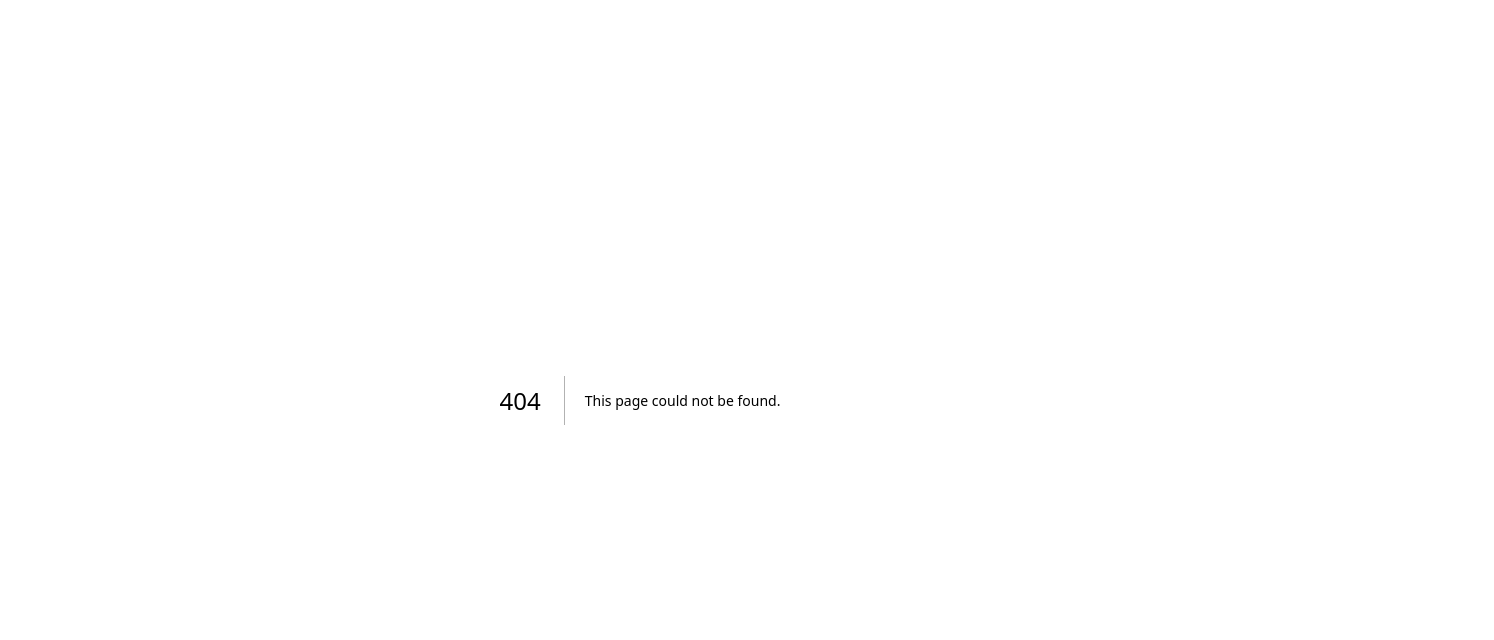
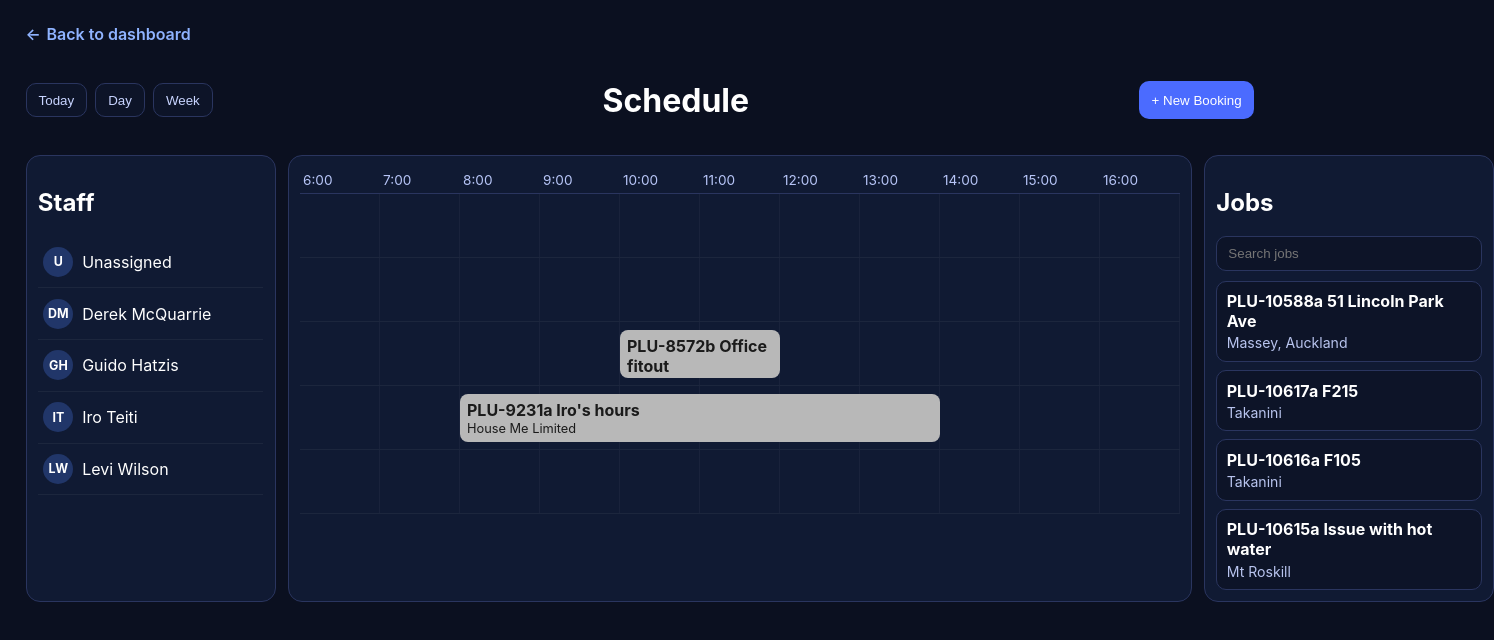
Before and after one commit to plumbedup-wq/Tradepilot, a Next.js app: page /schedule in a window 1280 px wide. Before the commit this address had no page. Shown: the top 640 px of the page, 1494 px wide, since content can reach past the window. Built offline with nearby package versions, Linux system fonts and the light colour scheme.

Commit message:
Add scheduling schema and calendar UI foundation

```diff
--- a/app/dashboard/page.tsx
+++ b/app/dashboard/page.tsx
@@ -18,7 +18,7 @@ export default async function DashboardPage() {
       <section className="card">
         <h1>Dashboard</h1>
         <p>You are signed in as {user.email}.</p>
-        <div style={{display:"grid",gap:"0.5rem"}}><Link href="/settings/users" className="form-btn" style={{textAlign:"center",textDecoration:"none"}}>Manage Users</Link><LogoutButton /></div>
+        <div style={{display:"grid",gap:"0.5rem"}}><Link href="/settings/users" className="form-btn" style={{textAlign:"center",textDecoration:"none"}}>Manage Users</Link><Link href="/schedule" className="form-btn" style={{textAlign:"center",textDecoration:"none"}}>Open Schedule</Link><LogoutButton /></div>
       </section>
     </main>
   );
--- a/app/globals.css
+++ b/app/globals.css
@@ -35,3 +35,22 @@ input { background: #0d1428; color: #fff; }
 .perm-item { display:flex; align-items:center; gap:.55rem; border:1px solid #2a355f; border-radius:10px; padding:.6rem .7rem; background:#0d1428; }
 .back-link { display:inline-flex; align-items:center; gap:.35rem; color:#8fb3ff; text-decoration:none; margin-bottom:.45rem; font-weight:600; }
 .back-link:hover { color:#bfd1ff; }
+.schedule-page { width:min(1400px, 96vw); margin:1.5rem auto; }
+.schedule-toolbar { display:flex; align-items:center; justify-content:space-between; margin:.5rem 0 .9rem; }
+.schedule-toolbar .left, .schedule-toolbar .right { display:flex; gap:.5rem; }
+.ghost-btn { border:1px solid #2a355f; background:#0d1428; color:#c8d4ff; border-radius:10px; padding:.55rem .75rem; }
+.scheduler-shell { display:grid; grid-template-columns: 250px 1fr 290px; gap:.75rem; }
+.staff-col, .jobs-col, .grid-col { background:#101a33; border:1px solid #2a355f; border-radius:14px; padding:.7rem; }
+.staff-row { display:flex; align-items:center; gap:.55rem; padding:.65rem .35rem; border-bottom:1px solid rgba(255,255,255,.05); }
+.avatar { width:30px; height:30px; border-radius:999px; background:#213669; display:grid; place-items:center; font-size:.78rem; font-weight:700; }
+.time-header { display:grid; grid-template-columns: repeat(11, minmax(80px, 1fr)); gap:0; color:#b7c5f7; font-size:.85rem; }
+.time-header > div { padding:.3rem .2rem; border-bottom:1px solid #2a355f; }
+.rows-wrap { display:grid; }
+.lane { position:relative; display:grid; grid-template-columns: repeat(11, minmax(80px, 1fr)); min-height:64px; border-bottom:1px solid rgba(255,255,255,.05); }
+.cell { border-right:1px solid rgba(255,255,255,.04); }
+.block { position:absolute; top:8px; height:48px; background:#b8b8b8; color:#1b1b1b; border-radius:8px; padding:.35rem .45rem; overflow:hidden; }
+.block p { margin:.1rem 0 0; font-size:.8rem; }
+.jobs-col input { width:100%; background:#0d1428; color:#fff; border:1px solid #2a355f; border-radius:10px; padding:.55rem .7rem; }
+.job-list { display:grid; gap:.5rem; margin-top:.6rem; max-height:540px; overflow:auto; }
+.job-card { background:#0d1428; border:1px solid #2a355f; border-radius:10px; padding:.6rem; }
+.job-card p { margin:.2rem 0 0; color:#b8c4ee; font-size:.88rem; }
--- /dev/null
+++ b/app/schedule/page.tsx
@@ -0,0 +1,81 @@
+import { BackLink } from '@/components/back-link';
+import { jobQueue, scheduleBlocks, staffLanes } from '@/lib/scheduling/mock-data';
+
+const hours = Array.from({ length: 11 }, (_, i) => i + 6);
+
+export default function SchedulePage() {
+  return (
+    <main className="schedule-page">
+      <BackLink href="/dashboard" label="Back to dashboard" />
+      <div className="schedule-toolbar">
+        <div className="left">
+          <button type="button" className="ghost-btn">Today</button>
+          <button type="button" className="ghost-btn">Day</button>
+          <button type="button" className="ghost-btn">Week</button>
+        </div>
+        <h1>Schedule</h1>
+        <div className="right">
+          <button type="button" className="form-btn">+ New Booking</button>
+        </div>
+      </div>
+
+      <section className="scheduler-shell">
+        <aside className="staff-col">
+          <h2>Staff</h2>
+          {staffLanes.map((lane) => (
+            <div className="staff-row" key={lane.id}>
+              <span className="avatar">{lane.initials}</span>
+              <span>{lane.name}</span>
+            </div>
+          ))}
+        </aside>
+
+        <div className="grid-col">
+          <div className="time-header">
+            {hours.map((h) => (
+              <div key={h}>{h}:00</div>
+            ))}
+          </div>
+
+          <div className="rows-wrap">
+            {staffLanes.map((lane) => (
+              <div key={lane.id} className="lane">
+                {hours.map((h) => (
+                  <div key={h} className="cell" />
+                ))}
+                {scheduleBlocks
+                  .filter((block) => block.staffId === lane.id)
+                  .map((block) => (
+                    <article
+                      key={block.id}
+                      className="block"
+                      style={{
+                        left: `${((block.startHour - 6) / hours.length) * 100}%`,
+                        width: `${((block.endHour - block.startHour) / hours.length) * 100}%`
+                      }}
+                    >
+                      <strong>{block.title}</strong>
+                      <p>{block.subtitle}</p>
+                    </article>
+                  ))}
+              </div>
+            ))}
+          </div>
+        </div>
+
+        <aside className="jobs-col">
+          <h2>Jobs</h2>
+          <input placeholder="Search jobs" type="search" />
+          <div className="job-list">
+            {jobQueue.map((job) => (
+              <article className="job-card" key={job.id}>
+                <strong>{job.code} {job.title}</strong>
+                <p>{job.address}</p>
+              </article>
+            ))}
+          </div>
+        </aside>
+      </section>
+    </main>
+  );
+}
--- /dev/null
+++ b/lib/scheduling/mock-data.ts
@@ -0,0 +1,52 @@
+export type StaffLane = { id: string; initials: string; name: string };
+
+export type ScheduleBlock = {
+  id: string;
+  staffId: string;
+  startHour: number;
+  endHour: number;
+  title: string;
+  subtitle: string;
+};
+
+export type JobQueueItem = {
+  id: string;
+  code: string;
+  title: string;
+  address: string;
+  assignee?: string;
+};
+
+export const staffLanes: StaffLane[] = [
+  { id: 'unassigned', initials: 'U', name: 'Unassigned' },
+  { id: 's1', initials: 'DM', name: 'Derek McQuarrie' },
+  { id: 's2', initials: 'GH', name: 'Guido Hatzis' },
+  { id: 's3', initials: 'IT', name: 'Iro Teiti' },
+  { id: 's4', initials: 'LW', name: 'Levi Wilson' }
+];
+
+export const scheduleBlocks: ScheduleBlock[] = [
+  {
+    id: 'a1',
+    staffId: 's3',
+    startHour: 8,
+    endHour: 14,
+    title: 'PLU-9231a Iro\'s hours',
+    subtitle: 'House Me Limited'
+  },
+  {
+    id: 'a2',
+    staffId: 's2',
+    startHour: 10,
+    endHour: 12,
+    title: 'PLU-8572b Office fitout',
+    subtitle: 'Plumbed Up Ltd'
+  }
+];
+
+export const jobQueue: JobQueueItem[] = [
+  { id: 'j1', code: 'PLU-10588a', title: '51 Lincoln Park Ave', address: 'Massey, Auckland', assignee: 'P' },
+  { id: 'j2', code: 'PLU-10617a', title: 'F215', address: 'Takanini', assignee: 'GH' },
+  { id: 'j3', code: 'PLU-10616a', title: 'F105', address: 'Takanini' },
+  { id: 'j4', code: 'PLU-10615a', title: 'Issue with hot water', address: 'Mt Roskill' }
+];
```
Also changed, not shown: 1 other file (tests, documents, lock files or other folders).
